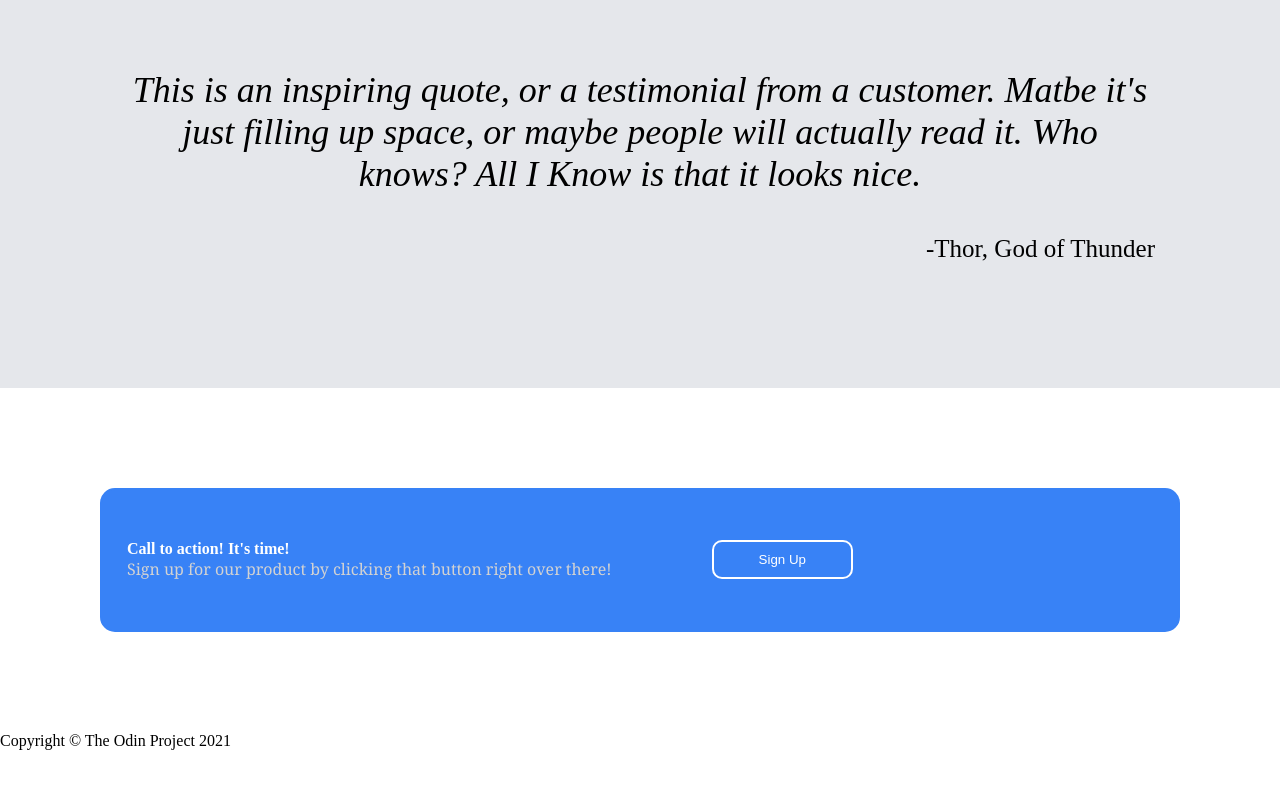
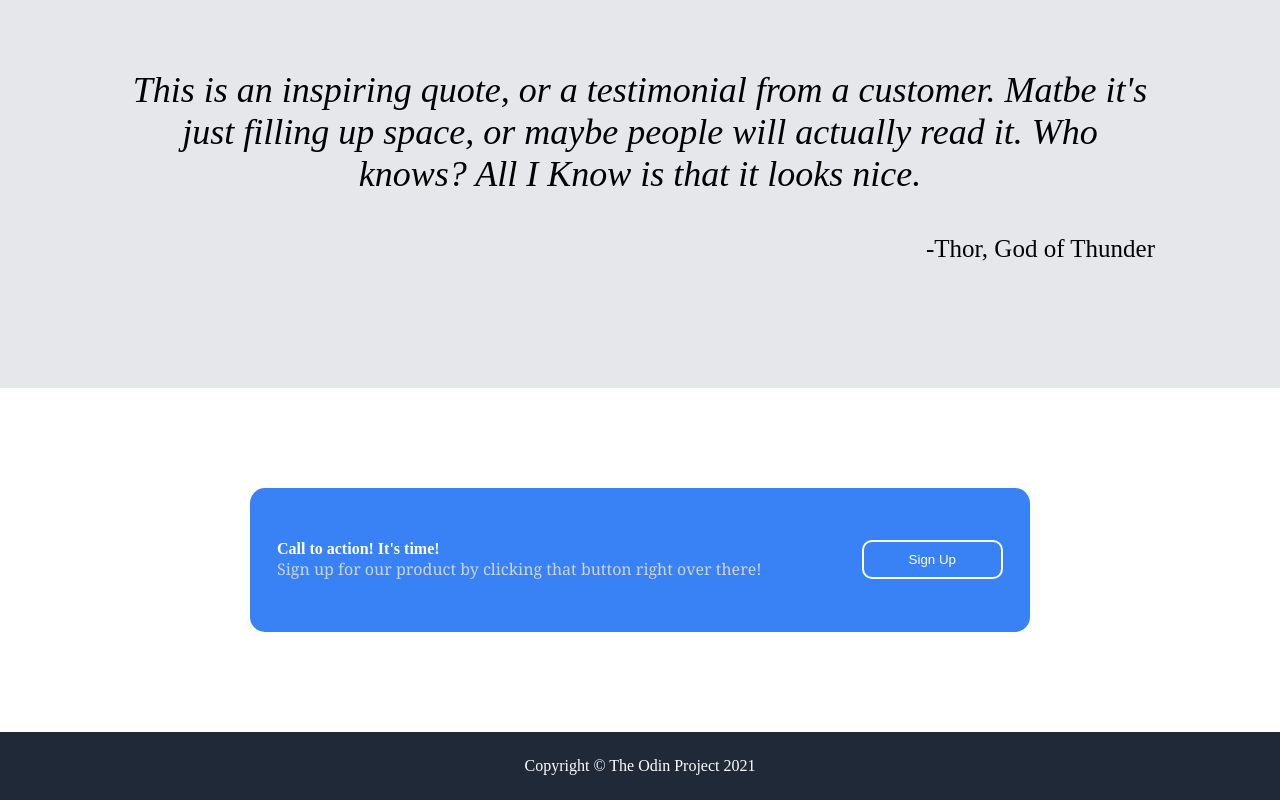
Before and after one commit to anmcodes/landing-page, a plain HTML site: page index.html in a window 1280 px wide. Shown: the part 1026-1826 px from the top of the page. Before the commit the page ends 1776 px from the top, so only its background shows below. Drawn offline with Linux system fonts and the light colour scheme.

Commit message:
Center footer and apply background color

```diff
--- a/style.css
+++ b/style.css
@@ -141,6 +141,8 @@ a:hover {
 
 .section-four {
     padding:100px;
+    display:flex;
+    justify-content: center;
 }
 
 .cta-two {
@@ -170,3 +172,10 @@ a:hover {
     background-color: white;
     color:#3882F6;
 }
+
+footer {
+    text-align:center;
+    padding:25px;
+    color:white;
+    background-color:#1F2937;
+}
```
